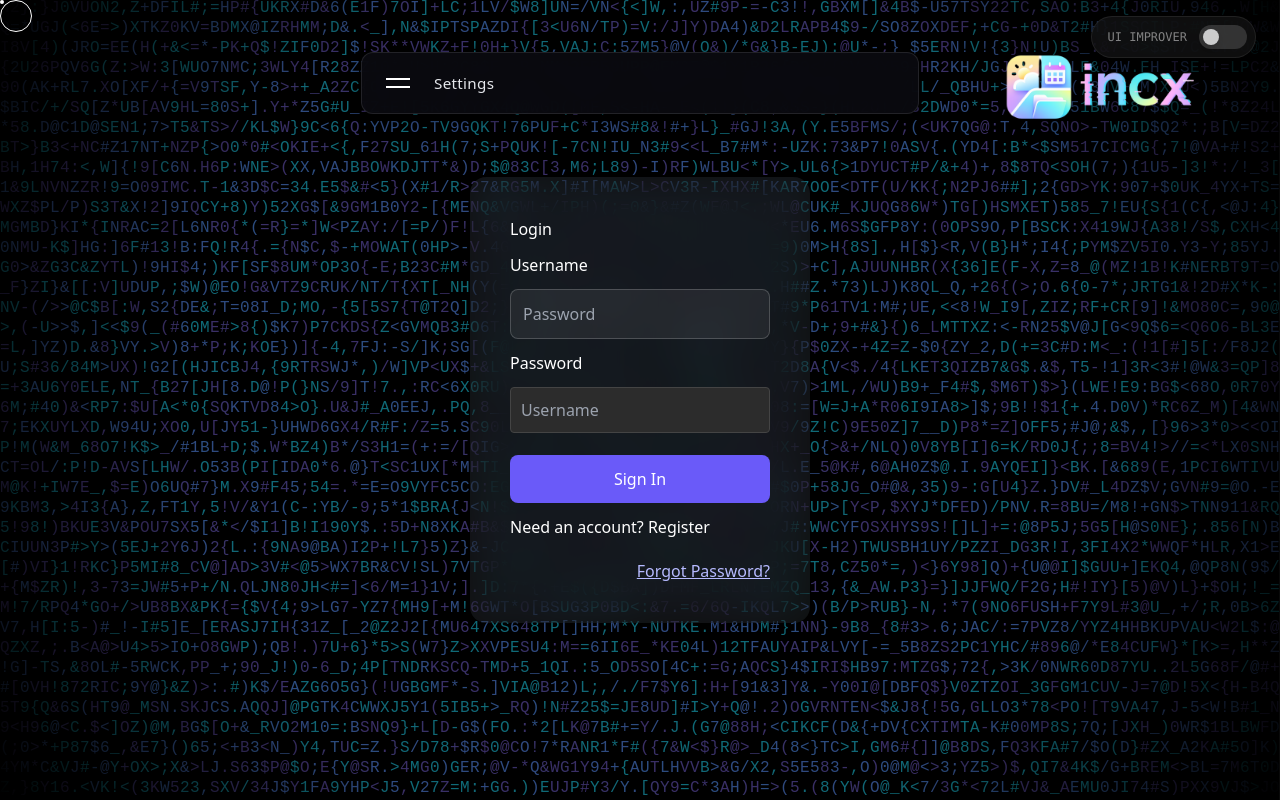
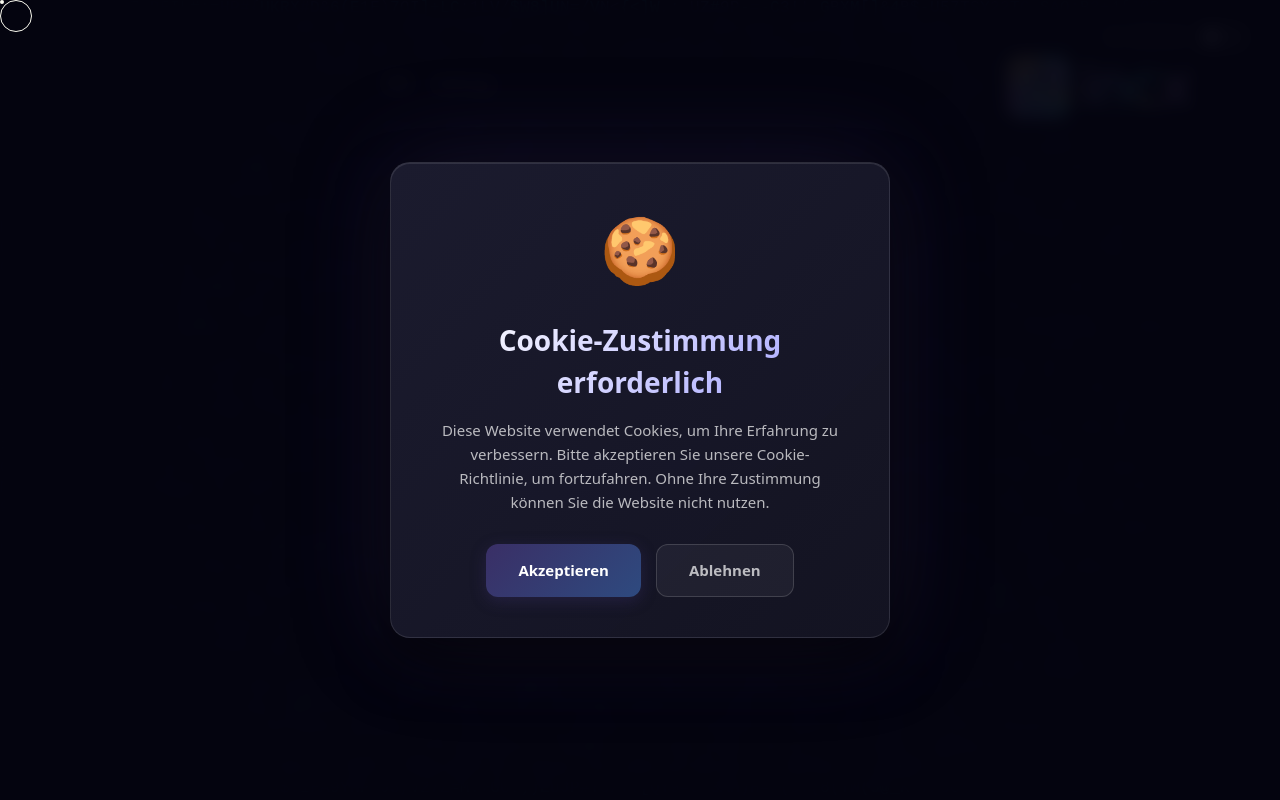
Before and after one commit to TheBloodyAmateur/Incx, a React app in the folder frontend/: page / in a window 1280 px wide. Built offline with nearby package versions, Linux system fonts and the light colour scheme; no server answers; the HTML template or start-up script is replaced by a standard one.

Commit message:
F-S-3. cookie popup

```diff
--- a/frontend/src/app/App.jsx
+++ b/frontend/src/app/App.jsx
@@ -44,12 +44,12 @@ const CustomCursor = () => {
             {/* Outer Ring */}
             <div
                 ref={cursorRef}
-                className="fixed top-0 left-0 w-8 h-8 border border-white rounded-full pointer-events-none z-[9999] mix-blend-difference transition-transform duration-150 ease-out will-change-transform"
+                className="fixed top-0 left-0 w-8 h-8 border border-white rounded-full pointer-events-none z-[999999] mix-blend-difference transition-transform duration-150 ease-out will-change-transform"
             />
             {/* Inner Dot */}
             <div
                 ref={dotRef}
-                className="fixed top-0 left-0 w-1 h-1 bg-white rounded-full pointer-events-none z-[9999] mix-blend-difference will-change-transform"
+                className="fixed top-0 left-0 w-1 h-1 bg-white rounded-full pointer-events-none z-[999999] mix-blend-difference will-change-transform"
             />
         </>
     );
@@ -58,10 +58,10 @@ const CustomCursor = () => {
 export default function App() {
     return (
         <UXProvider>
-        <>
-            <CustomCursor />
-            <RouterProvider router={router} />
-        </>
+            <>
+                <CustomCursor />
+                <RouterProvider router={router} />
+            </>
         </UXProvider>
     );
 }
--- a/frontend/src/app/routes.jsx
+++ b/frontend/src/app/routes.jsx
@@ -1,12 +1,26 @@
-import { createBrowserRouter } from "react-router-dom";
+import { createBrowserRouter, Outlet } from "react-router-dom";
 
 import LoginPage from "../pages/login/LoginPage";
 import DashboardPage from "../pages/dashboard/DashboardPage";
 import BookingPage from "../pages/booking/BookingPage";
 import WeatherPage from "../pages/weather/WeatherPage";
 import FileStoragePage from "../pages/filestorage/FileStoragePage";
+import CookieConsent from "../components/ui/CookieConsent";
+
+// Root Layout that includes CookieConsent on every page
+function RootLayout() {
+    return (
+        <>
+            <CookieConsent />
+            <Outlet />
+        </>
+    );
+}
 
 const router = createBrowserRouter([
+    {
+        element: <RootLayout />,
+        children: [
             {
                 path: "/",
                 element: <LoginPage />,
@@ -27,6 +41,8 @@ const router = createBrowserRouter([
                 path: "/booking",
                 element: <BookingPage />,
             }
+        ]
+    }
 ]);
 
 export default router;
--- /dev/null
+++ b/frontend/src/components/ui/CookieConsent.css
@@ -0,0 +1,132 @@
+.cookie-overlay {
+    position: fixed;
+    top: 0;
+    left: 0;
+    width: 100vw;
+    height: 100vh;
+    background: rgba(5, 5, 16, 0.95);
+    backdrop-filter: blur(8px);
+    display: flex;
+    align-items: center;
+    justify-content: center;
+    z-index: 99999;
+    animation: fadeIn 0.3s ease-out;
+}
+
+@keyframes fadeIn {
+    from {
+        opacity: 0;
+    }
+
+    to {
+        opacity: 1;
+    }
+}
+
+.cookie-modal {
+    background: linear-gradient(135deg, rgba(30, 30, 50, 0.9), rgba(20, 20, 35, 0.95));
+    border: 1px solid rgba(255, 255, 255, 0.1);
+    border-radius: 20px;
+    padding: 40px 50px;
+    max-width: 500px;
+    text-align: center;
+    box-shadow:
+        0 25px 50px rgba(0, 0, 0, 0.5),
+        0 0 100px rgba(58, 47, 102, 0.3),
+        inset 0 1px 0 rgba(255, 255, 255, 0.1);
+    animation: slideUp 0.4s ease-out;
+}
+
+@keyframes slideUp {
+    from {
+        opacity: 0;
+        transform: translateY(30px) scale(0.95);
+    }
+
+    to {
+        opacity: 1;
+        transform: translateY(0) scale(1);
+    }
+}
+
+.cookie-icon {
+    font-size: 64px;
+    margin-bottom: 20px;
+    animation: bounce 2s infinite;
+}
+
+@keyframes bounce {
+
+    0%,
+    100% {
+        transform: translateY(0);
+    }
+
+    50% {
+        transform: translateY(-10px);
+    }
+}
+
+.cookie-modal h2 {
+    font-size: 28px;
+    font-weight: 700;
+    margin-bottom: 15px;
+    background: linear-gradient(135deg, #fff, #a0a0ff);
+    -webkit-background-clip: text;
+    -webkit-text-fill-color: transparent;
+    background-clip: text;
+}
+
+.cookie-modal p {
+    color: rgba(255, 255, 255, 0.7);
+    font-size: 15px;
+    line-height: 1.6;
+    margin-bottom: 30px;
+}
+
+.cookie-buttons {
+    display: flex;
+    gap: 15px;
+    justify-content: center;
+}
+
+.cookie-btn {
+    padding: 14px 32px;
+    border-radius: 12px;
+    font-size: 15px;
+    font-weight: 600;
+    transition: all 0.3s ease;
+    border: none;
+    cursor: pointer;
+}
+
+.cookie-btn-accept {
+    background: linear-gradient(135deg, #3A2F66, #2E4A7F);
+    color: white;
+    box-shadow: 0 4px 15px rgba(58, 47, 102, 0.4);
+}
+
+.cookie-btn-accept:hover {
+    transform: translateY(-2px);
+    box-shadow: 0 8px 25px rgba(58, 47, 102, 0.6);
+    background: linear-gradient(135deg, #4a3f76, #3E5A8F);
+}
+
+.cookie-btn-decline {
+    background: rgba(255, 255, 255, 0.05);
+    color: rgba(255, 255, 255, 0.7);
+    border: 1px solid rgba(255, 255, 255, 0.15);
+}
+
+.cookie-btn-decline:hover {
+    background: rgba(255, 70, 70, 0.2);
+    border-color: rgba(255, 70, 70, 0.4);
+    color: #ff6666;
+    transform: translateY(-2px);
+}
+
+.cookie-fine-print {
+    margin-top: 20px;
+    font-size: 12px;
+    color: rgba(255, 255, 255, 0.4);
+}
--- /dev/null
+++ b/frontend/src/components/ui/CookieConsent.jsx
@@ -0,0 +1,58 @@
+import { useState, useEffect } from "react";
+import { useNavigate, useLocation } from "react-router-dom";
+import "./CookieConsent.css";
+
+export default function CookieConsent() {
+    const [accepted, setAccepted] = useState(false);
+    const navigate = useNavigate();
+    const location = useLocation();
+
+    // Reset cookie consent state on every route change
+    useEffect(() => {
+        setAccepted(false);
+    }, [location.pathname]);
+
+    const handleAccept = () => {
+        setAccepted(true);
+    };
+
+    const handleDecline = () => {
+        // Navigate to login page on decline
+        navigate("/");
+        // Reset accepted state so popup shows again on login page
+        setAccepted(false);
+    };
+
+    // Don't show overlay if already accepted
+    if (accepted) {
+        return null;
+    }
+
+    return (
+        <div className="cookie-overlay">
+            <div className="cookie-modal">
+                <div className="cookie-icon">🍪</div>
+                <h2>Cookie-Zustimmung erforderlich</h2>
+                <p>
+                    Diese Website verwendet Cookies, um Ihre Erfahrung zu verbessern.
+                    Bitte akzeptieren Sie unsere Cookie-Richtlinie, um fortzufahren.
+                    Ohne Ihre Zustimmung können Sie die Website nicht nutzen.
+                </p>
+                <div className="cookie-buttons">
+                    <button
+                        className="cookie-btn cookie-btn-accept"
+                        onClick={handleAccept}
+                    >
+                        Akzeptieren
+                    </button>
+                    <button
+                        className="cookie-btn cookie-btn-decline"
+                        onClick={handleDecline}
+                    >
+                        Ablehnen
+                    </button>
+                </div>
+            </div>
+        </div>
+    );
+}
```
Also changed, not shown: 1 other file (tests, documents, lock files or other folders). Lines whose indentation alone changed are shown as unchanged.
